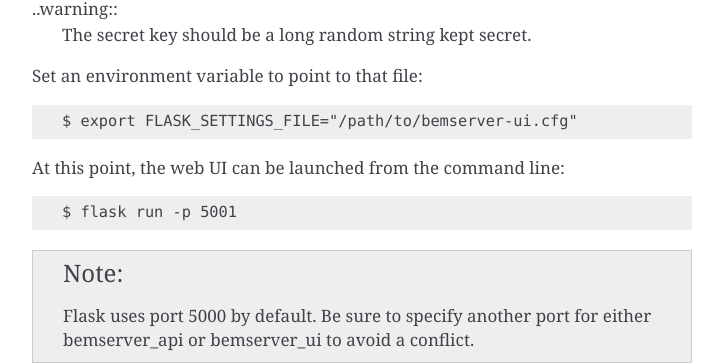
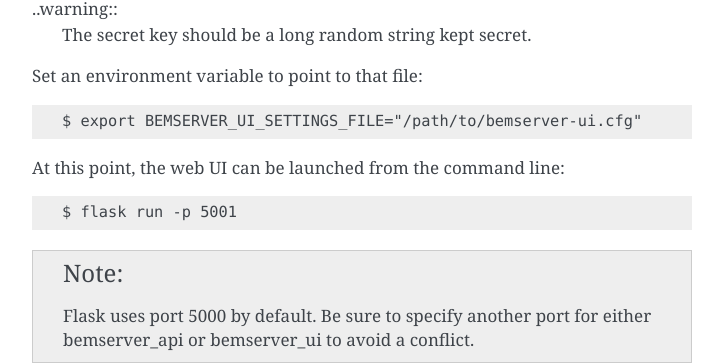
Before and after one commit to BEMServer/bemserver-docs, a Sphinx documentation site: the page built from source/installation.rst, in a window 1280 px wide and 900 px high, scrolled down 3975 px. Shown: the part 148-512 px from the top of the window, without its empty margins (388-1111 px from the left). Built offline with Sphinx 7.4.7, drawn with Linux system fonts in a browser that asks for light colours.

Commit message:
Update BEMServer UI config file

```diff
--- a/source/installation.rst
+++ b/source/installation.rst
@@ -188,7 +188,7 @@
 
 Set an environment variable to point to that file::
 
-    $ export FLASK_SETTINGS_FILE="/path/to/bemserver-ui.cfg"
+    $ export BEMSERVER_UI_SETTINGS_FILE="/path/to/bemserver-ui.cfg"
 
 At this point, the web UI can be launched from the command line::
 
```
